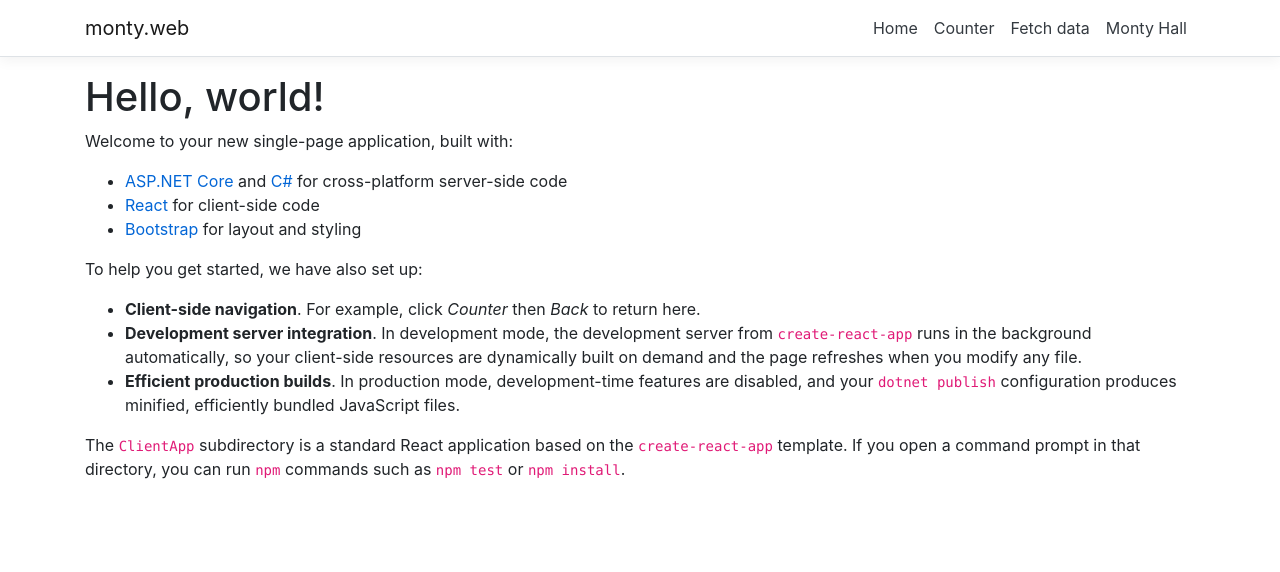
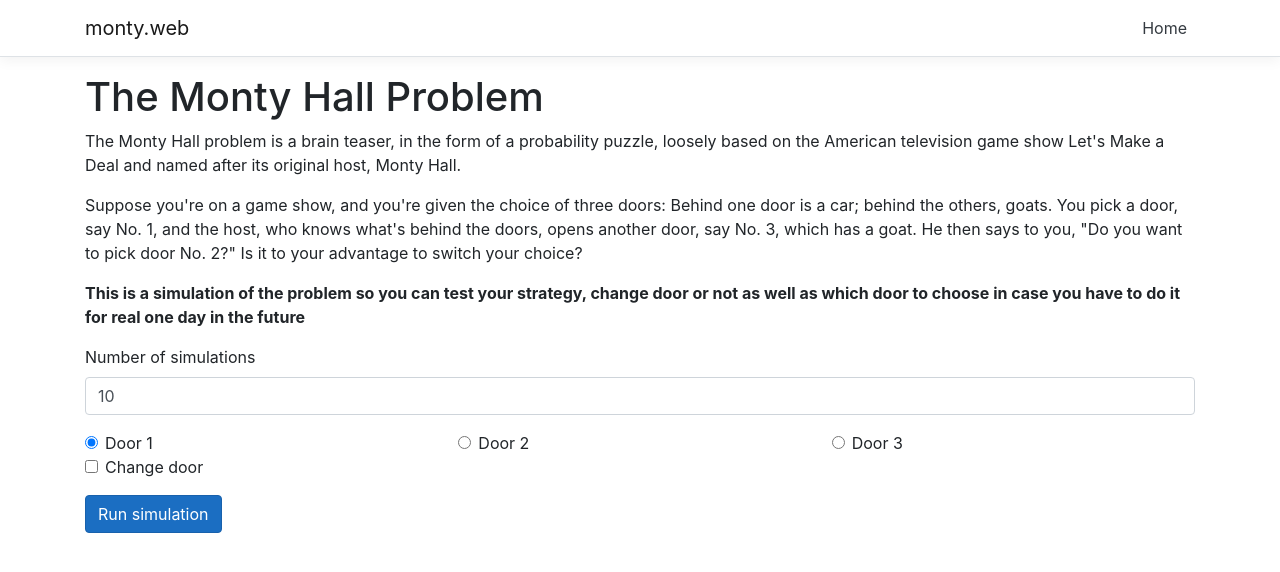
Before and after one commit to M4ttsson/monty_hall, a React (Create React App) app in the folder monty.web/ClientApp/: page / in a window 1280 px wide. Shown: the top 572 px of the page. Built offline with nearby package versions, Linux system fonts and the light colour scheme.

Commit message:
remove boilerplate

```diff
--- a/monty.web/ClientApp/src/App.js
+++ b/monty.web/ClientApp/src/App.js
@@ -1,9 +1,6 @@
 import React, { Component } from 'react';
 import { Route } from 'react-router';
 import { Layout } from './components/Layout';
-import { Home } from './components/Home';
-import { FetchData } from './components/FetchData';
-import { Counter } from './components/Counter';
 
 import './custom.css'
 import { MontyHall } from './components/MontyHall';
@@ -14,10 +11,7 @@ export default class App extends Component {
   render () {
     return (
       <Layout>
-        <Route exact path='/' component={Home} />
-        <Route path='/counter' component={Counter} />
-        <Route path='/fetch-data' component={FetchData} />
-        <Route path='/monty-hall' component={MontyHall} />
+        <Route exact path='/' component={MontyHall} />
       </Layout>
     );
   }
--- a/monty.web/ClientApp/src/components/Counter.js
+++ /dev/null
@@ -1,31 +0,0 @@
-import React, { Component } from 'react';
-
-export class Counter extends Component {
-  static displayName = Counter.name;
-
-  constructor(props) {
-    super(props);
-    this.state = { currentCount: 0 };
-    this.incrementCounter = this.incrementCounter.bind(this);
-  }
-
-  incrementCounter() {
-    this.setState({
-      currentCount: this.state.currentCount + 1
-    });
-  }
-
-  render() {
-    return (
-      <div>
-        <h1>Counter</h1>
-
-        <p>This is a simple example of a React component.</p>
-
-        <p aria-live="polite">Current count: <strong>{this.state.currentCount}</strong></p>
-
-        <button className="btn btn-primary" onClick={this.incrementCounter}>Increment</button>
-      </div>
-    );
-  }
-}
--- a/monty.web/ClientApp/src/components/FetchData.js
+++ /dev/null
@@ -1,59 +0,0 @@
-import React, { Component } from 'react';
-
-export class FetchData extends Component {
-  static displayName = FetchData.name;
-
-  constructor(props) {
-    super(props);
-    this.state = { forecasts: [], loading: true };
-  }
-
-  componentDidMount() {
-    this.populateWeatherData();
-  }
-
-  static renderForecastsTable(forecasts) {
-    return (
-      <table className='table table-striped' aria-labelledby="tabelLabel">
-        <thead>
-          <tr>
-            <th>Date</th>
-            <th>Temp. (C)</th>
-            <th>Temp. (F)</th>
-            <th>Summary</th>
-          </tr>
-        </thead>
-        <tbody>
-          {forecasts.map(forecast =>
-            <tr key={forecast.date}>
-              <td>{forecast.date}</td>
-              <td>{forecast.temperatureC}</td>
-              <td>{forecast.temperatureF}</td>
-              <td>{forecast.summary}</td>
-            </tr>
-          )}
-        </tbody>
-      </table>
-    );
-  }
-
-  render() {
-    let contents = this.state.loading
-      ? <p><em>Loading...</em></p>
-      : FetchData.renderForecastsTable(this.state.forecasts);
-
-    return (
-      <div>
-        <h1 id="tabelLabel" >Weather forecast</h1>
-        <p>This component demonstrates fetching data from the server.</p>
-        {contents}
-      </div>
-    );
-  }
-
-  async populateWeatherData() {
-    const response = await fetch('weatherforecast');
-    const data = await response.json();
-    this.setState({ forecasts: data, loading: false });
-  }
-}
--- a/monty.web/ClientApp/src/components/Home.js
+++ /dev/null
@@ -1,26 +0,0 @@
-import React, { Component } from 'react';
-
-export class Home extends Component {
-  static displayName = Home.name;
-
-  render () {
-    return (
-      <div>
-        <h1>Hello, world!</h1>
-        <p>Welcome to your new single-page application, built with:</p>
-        <ul>
-          <li><a href='https://get.asp.net/'>ASP.NET Core</a> and <a href='https://msdn.microsoft.com/en-us/library/67ef8sbd.aspx'>C#</a> for cross-platform server-side code</li>
-          <li><a href='https://facebook.github.io/react/'>React</a> for client-side code</li>
-          <li><a href='http://getbootstrap.com/'>Bootstrap</a> for layout and styling</li>
-        </ul>
-        <p>To help you get started, we have also set up:</p>
-        <ul>
-          <li><strong>Client-side navigation</strong>. For example, click <em>Counter</em> then <em>Back</em> to return here.</li>
-          <li><strong>Development server integration</strong>. In development mode, the development server from <code>create-react-app</code> runs in the background automatically, so your client-side resources are dynamically built on demand and the page refreshes when you modify any file.</li>
-          <li><strong>Efficient production builds</strong>. In production mode, development-time features are disabled, and your <code>dotnet publish</code> configuration produces minified, efficiently bundled JavaScript files.</li>
-        </ul>
-        <p>The <code>ClientApp</code> subdirectory is a standard React application based on the <code>create-react-app</code> template. If you open a command prompt in that directory, you can run <code>npm</code> commands such as <code>npm test</code> or <code>npm install</code>.</p>
-      </div>
-    );
-  }
-}
--- a/monty.web/ClientApp/src/components/NavMenu.js
+++ b/monty.web/ClientApp/src/components/NavMenu.js
@@ -33,15 +33,6 @@ export class NavMenu extends Component {
                 <NavItem>
                   <NavLink tag={Link} className="text-dark" to="/">Home</NavLink>
                 </NavItem>
-                <NavItem>
-                  <NavLink tag={Link} className="text-dark" to="/counter">Counter</NavLink>
-                </NavItem>
-                <NavItem>
-                  <NavLink tag={Link} className="text-dark" to="/fetch-data">Fetch data</NavLink>
-                </NavItem>
-                <NavItem>
-                  <NavLink tag={Link} className="text-dark" to="/monty-hall">Monty Hall</NavLink>
-                </NavItem>
               </ul>
             </Collapse>
           </Container>
```
